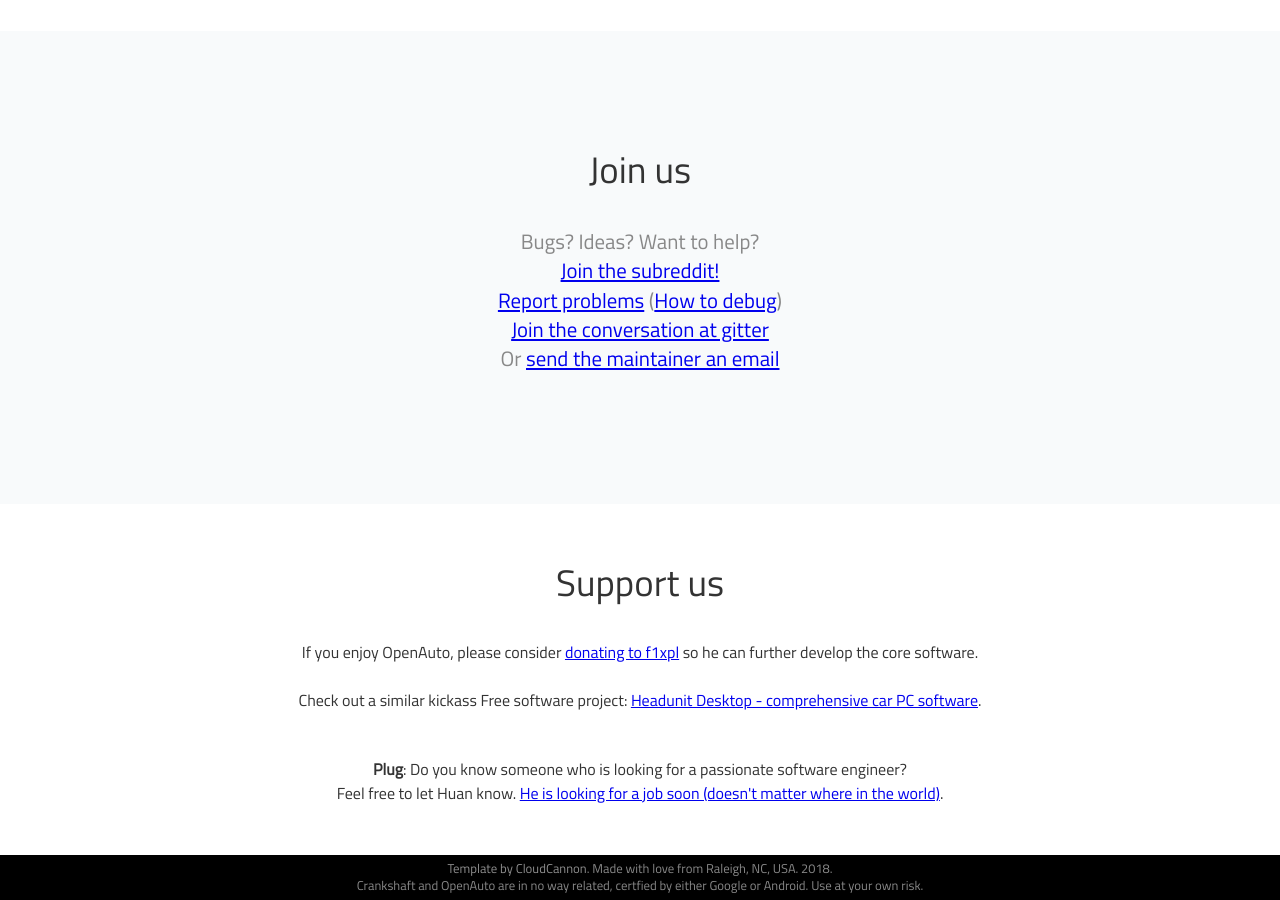
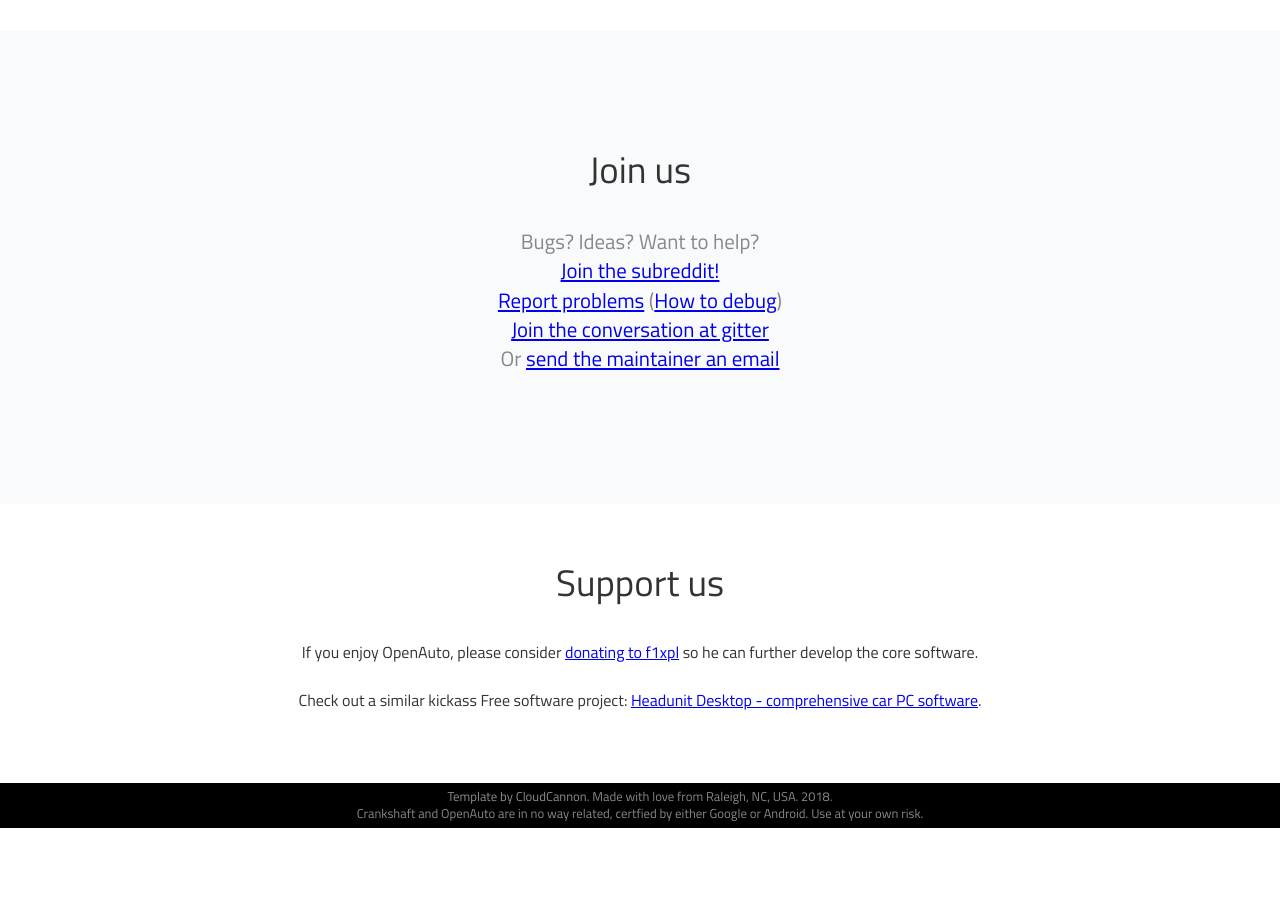
Before and after one commit to opencardev/getcrankshaft.github.io, a Jekyll site: the page built from index.html, in a window 1280 px wide and 900 px high, scrolled down 1668 px. Built offline with Jekyll 4.4.1, drawn with Linux system fonts in a browser that asks for light colours; after the commit the page ends 2496 px from its top, so only the background shows below that.

Commit message:
[site] remove the plug

```diff
--- a/index.html
+++ b/index.html
@@ -81,8 +81,6 @@
 		If you enjoy OpenAuto, please consider <a href="https://www.paypal.com/cgi-bin/webscr?cmd=_s-xclick&hosted_button_id=R4HXE5ESDR4U4" target="_blank">donating to f1xpl</a> so he can further develop the core software.<br />
 		<br />
 		Check out a similar kickass Free software project: <a href="http://headunit.viktorgino.me/" target="_blank">Headunit Desktop - comprehensive car PC software</a>.</p>
-		<br />
-		<strong>Plug</strong>: Do you know someone who is looking for a passionate software engineer?<br />Feel free to let Huan know. <a href="https://www.linkedin.com/in/huantruong/" target="_blank">He is looking for a job soon (doesn't matter where in the world)</a>.
 	</div>
 </div>
 <!--
```
